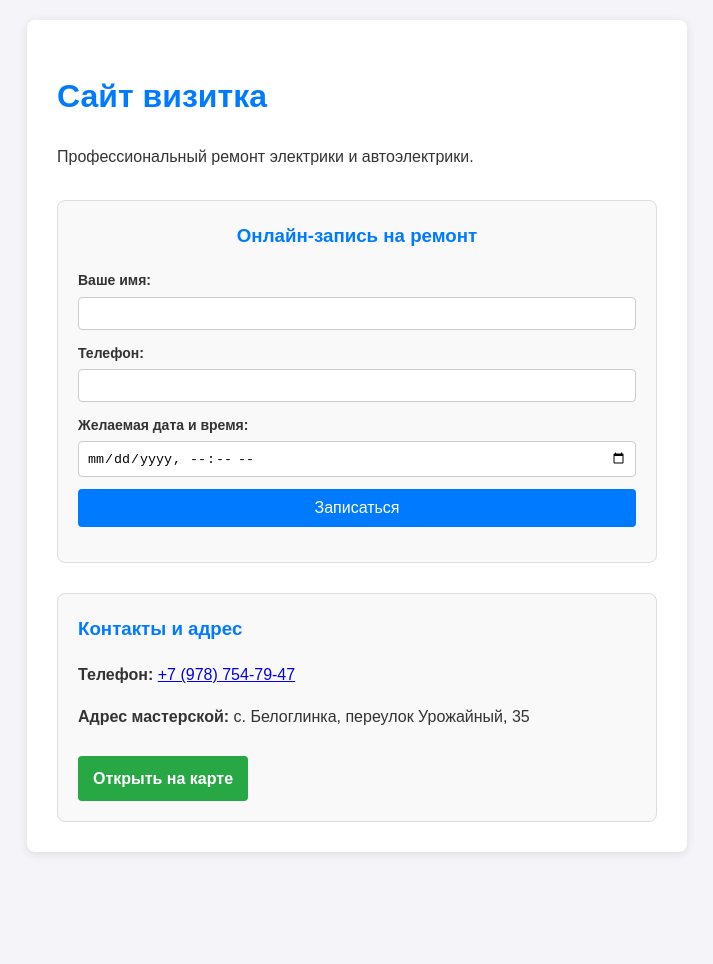
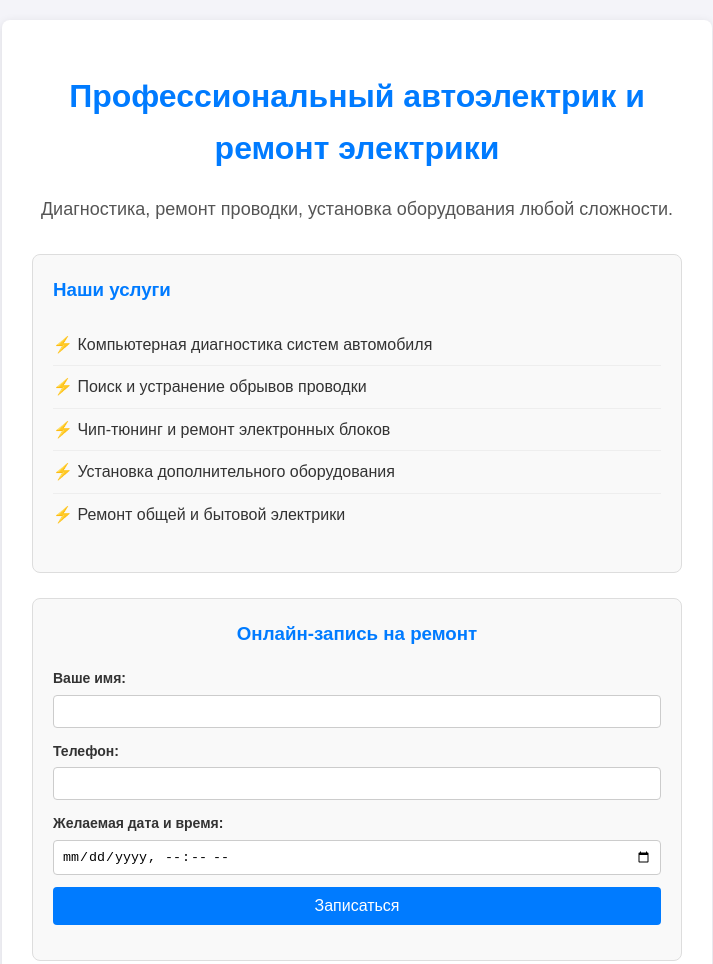
Before and after one commit to aroslavkovalenko779-droid/electrik82, a plain HTML site: page index.html in a window 1280 px wide. Shown: the top 964 px of the page, without its empty margins (283-996 px from the left). Before the commit the page ends 872 px from the top, so only its background shows below. Drawn offline with Linux system fonts and the light colour scheme.

Commit message:
Update index.html

```diff
--- a/index.html
+++ b/index.html
@@ -3,7 +3,7 @@
 <head>
     <meta charset="UTF-8">
     <meta name="viewport" content="width=device-width, initial-scale=1.0">
-    <title>Сайт визитка - Ремонт электрики</title>
+    <title>Ремонт электрики и автоэлектрики | с. Белоглинка</title>
     <style>
         body {
             font-family: Arial, sans-serif;
@@ -14,7 +14,7 @@
             color: #333;
         }
         .container {
-            max-width: 600px;
+            max-width: 650px;
             margin: 0 auto;
             background: #fff;
             padding: 30px;
@@ -24,12 +24,31 @@
         h1, h3 {
             color: #007bff;
         }
-        .booking-section, .contacts-section {
-            margin-top: 30px;
+        header {
+            text-align: center;
+            margin-bottom: 30px;
+        }
+        header p {
+            color: #555;
+            font-size: 18px;
+        }
+        .services-section, .booking-section, .contacts-section {
+            margin-top: 25px;
             padding: 20px;
             background: #f9f9f9;
             border: 1px solid #ddd;
             border-radius: 8px;
+        }
+        .services-list {
+            list-style-type: none;
+            padding: 0;
+        }
+        .services-list li {
+            padding: 8px 0;
+            border-bottom: 1px solid #eee;
+        }
+        .services-list li:last-child {
+            border-bottom: none;
         }
         .form-group {
             margin-bottom: 12px;
@@ -84,8 +103,23 @@
 <body>
 
     <div class="container">
-        <h1>Сайт визитка</h1>
-        <p>Профессиональный ремонт электрики и автоэлектрики.</p>
+        <!-- Шапка сайта -->
+        <header>
+            <h1>Профессиональный автоэлектрик и ремонт электрики</h1>
+            <p>Диагностика, ремонт проводки, установка оборудования любой сложности.</p>
+        </header>
+
+        <!-- Перечень услуг -->
+        <div class="services-section">
+            <h3 style="margin-top: 0;">Наши услуги</h3>
+            <ul class="services-list">
+                <li>⚡ Компьютерная диагностика систем автомобиля</li>
+                <li>⚡ Поиск и устранение обрывов проводки</li>
+                <li>⚡ Чип-тюнинг и ремонт электронных блоков</li>
+                <li>⚡ Установка дополнительного оборудования</li>
+                <li>⚡ Ремонт общей и бытовой электрики</li>
+            </ul>
+        </div>
 
         <!-- Блок онлайн-записи -->
         <div class="booking-section">
@@ -113,7 +147,6 @@
             <h3 style="margin-top: 0;">Контакты и адрес</h3>
             <p><strong>Телефон:</strong> <a href="tel:+79787547947">+7 (978) 754-79-47</a></p>
             <p><strong>Адрес мастерской:</strong> с. Белоглинка, переулок Урожайный, 35</p>
-            <!-- Ссылка на карты с поиском вашего адреса -->
             <a href="https://yandex.ru/maps/?text=с.%20Белоглинка%20переулок%20Урожайный%2035" target="_blank" class="map-btn">Открыть на карте</a>
         </div>
     </div>
@@ -125,8 +158,8 @@
         const phone = document.getElementById('clientPhone').value;
         const time = document.getElementById('clientTime').value;
 
-        // Вывод сообщения об успешной записи
-        document.getElementById('bookingResult').innerHTML = "Спасибо, " + name + "! Ваша заявка принята.";
+        // Вывод сообщения об успешной заявке
+        document.getElementById('bookingResult').innerHTML = "Спасибо, " + name + "! Ваша заявка принята. Скоро свяжемся.";
         document.getElementById('bookingForm').reset();
     }
     </script>
```
